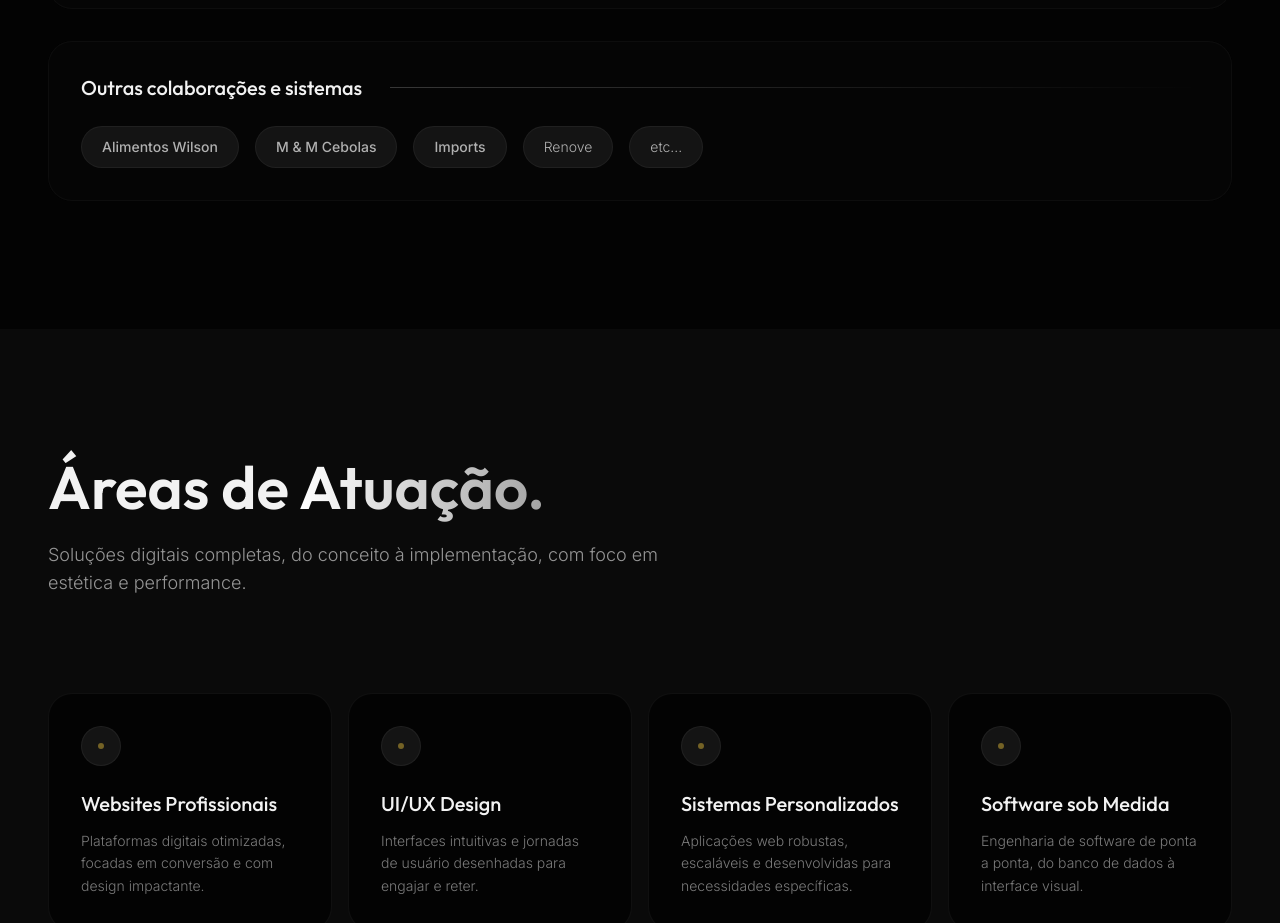
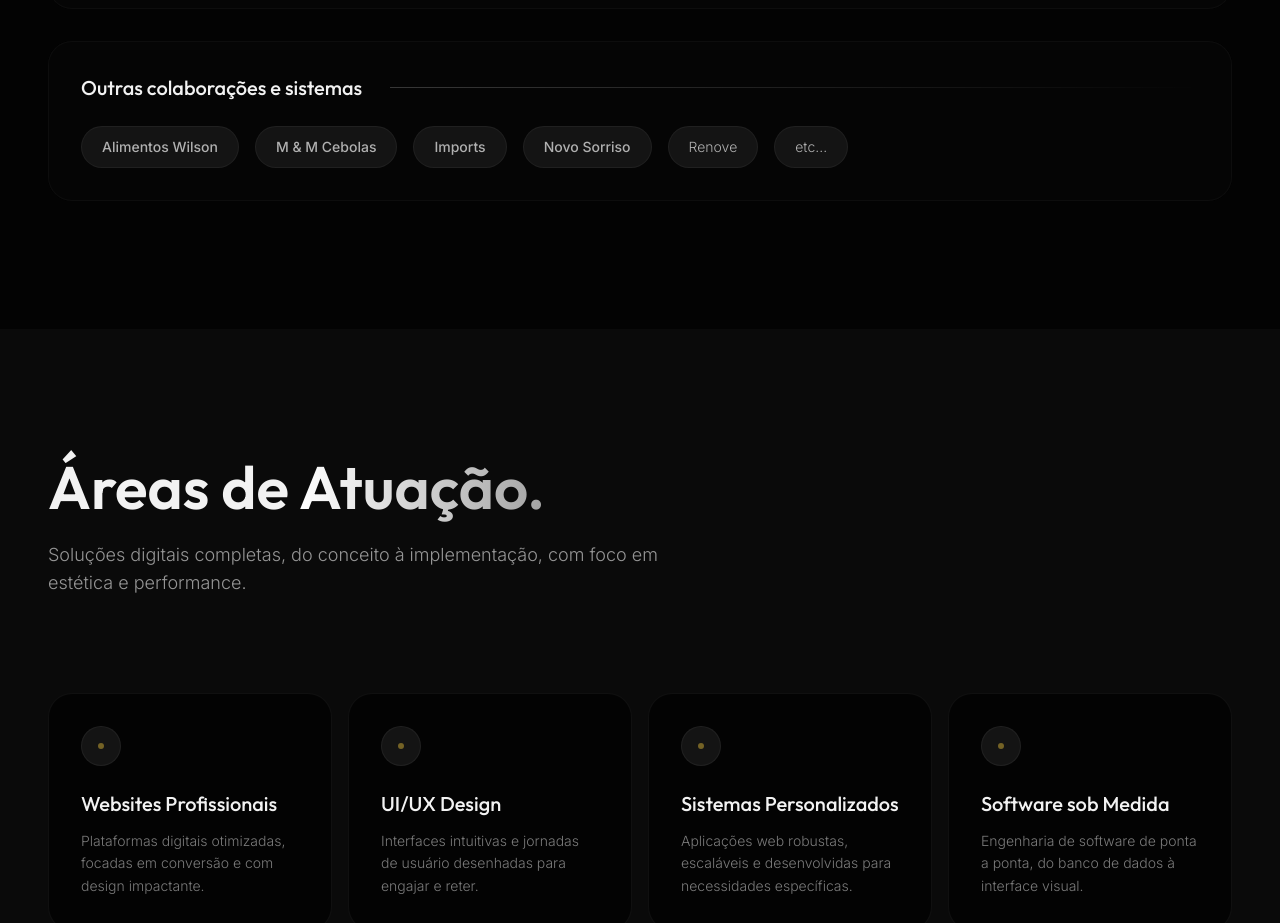
Before and after one commit to Z0oom1/portfolio, a Next.js app: page / in a window 1280 px wide. Shown: the part 3060-3983 px from the top of the page. Built offline with nearby package versions, Linux system fonts and the light colour scheme.

Commit message:
feat: implementa area interativa da Novo Sorriso com sub-projeto Portal Odonto NS, logo, efeito azul fosco, layout vertical, conversao de video e popup restrito

```diff
--- a/src/components/Projects.tsx
+++ b/src/components/Projects.tsx
@@ -12,7 +12,7 @@ interface ProjectCardProps {
   videoSrc?: string;
   link?: string;
   delay?: number;
-  hoverColor?: "odonto" | "celular" | "academia" | "wilson" | "cebola" | "imports";
+  hoverColor?: "odonto" | "celular" | "academia" | "wilson" | "cebola" | "imports" | "sorriso";
   layout?: "horizontal" | "vertical";
   privacyRestricted?: boolean;
   onRestrictedClick?: () => void;
@@ -120,6 +120,10 @@ function ProjectCard({
     imports: {
       border: "group-hover:border-white/40",
       shadow: "group-hover:shadow-[0_0_25px_rgba(255,255,255,0.12)]",
+    },
+    sorriso: {
+      border: "group-hover:border-sky-500/40 group-hover:border-r-blue-600/40",
+      shadow: "group-hover:shadow-[0_0_25px_rgba(56,189,248,0.15),0_0_25px_rgba(37,99,235,0.1)]",
     }
   };
 
@@ -177,6 +181,8 @@ function ProjectCard({
                 ? 'text-emerald-400'
                 : hoverColor === 'imports'
                 ? 'text-white/80 font-medium'
+                : hoverColor === 'sorriso'
+                ? 'text-sky-400'
                 : 'text-gold'
             } text-xs font-medium tracking-widest uppercase mb-2`}>{category}</p>
             <h3 className="text-2xl md:text-3xl font-heading font-medium text-foreground group-hover:text-white transition-colors">
@@ -194,6 +200,8 @@ function ProjectCard({
                 ? 'group-hover:bg-emerald-600 group-hover:border-emerald-600'
                 : hoverColor === 'imports'
                 ? 'group-hover:bg-white group-hover:border-white group-hover:text-black'
+                : hoverColor === 'sorriso'
+                ? 'group-hover:bg-sky-500 group-hover:border-sky-500 group-hover:text-black'
                 : 'group-hover:bg-red-500 group-hover:border-red-500'
             }`}>
               {/* Lock icon */}
@@ -263,14 +271,15 @@ export default function Projects() {
   ];
 
   const otherProjects = [
-    "Alimentos Wilson", "M & M Cebolas", "Imports", "Renove", "etc..."
+    "Alimentos Wilson", "M & M Cebolas", "Imports", "Novo Sorriso", "Renove", "etc..."
   ];
 
   const [showAlimentosWilson, setShowAlimentosWilson] = useState(false);
   const [showCebolas, setShowCebolas] = useState(false);
   const [showImports, setShowImports] = useState(false);
+  const [showSorriso, setShowSorriso] = useState(false);
   const [toastMessage, setToastMessage] = useState<string | null>(null);
-  const [toastColor, setToastColor] = useState<"red" | "emerald" | "white">("red");
+  const [toastColor, setToastColor] = useState<"red" | "emerald" | "white" | "sky">("red");
 
   // Auto-hide toast after 5 seconds
   useEffect(() => {
@@ -282,7 +291,7 @@ export default function Projects() {
     }
   }, [toastMessage]);
 
-  const triggerToast = (message: string, color: "red" | "emerald" | "white") => {
+  const triggerToast = (message: string, color: "red" | "emerald" | "white" | "sky") => {
     setToastColor(color);
     setToastMessage(message);
   };
@@ -327,6 +336,7 @@ export default function Projects() {
                 const isAlimentosWilson = name === "Alimentos Wilson";
                 const isCebolas = name === "M & M Cebolas";
                 const isImports = name === "Imports";
+                const isSorriso = name === "Novo Sorriso";
 
                 if (isAlimentosWilson) {
                   return (
@@ -336,6 +346,7 @@ export default function Projects() {
                         setShowAlimentosWilson(!showAlimentosWilson);
                         setShowCebolas(false);
                         setShowImports(false);
+                        setShowSorriso(false);
                       }}
                       initial={{ opacity: 0, scale: 0.9 }}
                       whileInView={{ opacity: 1, scale: 1 }}
@@ -360,6 +371,7 @@ export default function Projects() {
                         setShowCebolas(!showCebolas);
                         setShowAlimentosWilson(false);
                         setShowImports(false);
+                        setShowSorriso(false);
                       }}
                       initial={{ opacity: 0, scale: 0.9 }}
                       whileInView={{ opacity: 1, scale: 1 }}
@@ -384,6 +396,7 @@ export default function Projects() {
                         setShowImports(!showImports);
                         setShowAlimentosWilson(false);
                         setShowCebolas(false);
+                        setShowSorriso(false);
                       }}
                       initial={{ opacity: 0, scale: 0.9 }}
                       whileInView={{ opacity: 1, scale: 1 }}
@@ -393,6 +406,31 @@ export default function Projects() {
                         showImports
                           ? "bg-white/10 border-white/50 text-white shadow-[0_0_20px_rgba(255,255,255,0.3)]"
                           : "bg-surface-hover border border-white/5 text-foreground/70 hover:text-white hover:border-white/40 hover:bg-white/5 hover:shadow-[0_0_15px_rgba(255,255,255,0.15)]"
+                      }`}
+                    >
+                      {name}
+                    </motion.button>
+                  );
+                }
+
+                if (isSorriso) {
+                  return (
+                    <motion.button
+                      key={name}
+                      onClick={() => {
+                        setShowSorriso(!showSorriso);
+                        setShowAlimentosWilson(false);
+                        setShowCebolas(false);
+                        setShowImports(false);
+                      }}
+                      initial={{ opacity: 0, scale: 0.9 }}
+                      whileInView={{ opacity: 1, scale: 1 }}
+                      viewport={{ once: true }}
+                      transition={{ delay: 0.5 + (i * 0.05), duration: 0.4 }}
+                      className={`px-5 py-2.5 rounded-full font-medium text-sm transition-all duration-500 cursor-pointer ${
+                        showSorriso
+                          ? "bg-gradient-to-r from-sky-500/10 to-blue-600/10 border-l-sky-400 border-r-blue-600 border-t-sky-400 border-b-blue-600 border text-sky-400 shadow-[0_0_20px_rgba(56,189,248,0.25),0_0_20px_rgba(37,99,235,0.15)]"
+                          : "bg-surface-hover border border-white/5 text-foreground/70 hover:text-sky-400 hover:border-sky-500/40 hover:bg-sky-500/5 hover:shadow-[0_0_15px_rgba(56,189,248,0.15)]"
                       }`}
                     >
                       {name}
@@ -551,6 +589,49 @@ export default function Projects() {
                 </motion.div>
               )}
             </AnimatePresence>
+
+            {/* Novo Sorriso Expanded Section */}
+            <AnimatePresence>
+              {showSorriso && (
+                <motion.div
+                  initial={{ opacity: 0, height: 0, marginTop: 0 }}
+                  animate={{ opacity: 1, height: "auto", marginTop: 40 }}
+                  exit={{ opacity: 0, height: 0, marginTop: 0 }}
+                  transition={{ duration: 0.6, ease: [0.16, 1, 0.3, 1] }}
+                  className="overflow-hidden border-t border-white/5 pt-8"
+                >
+                  {/* Logo and Title */}
+                  <div className="flex flex-col items-center justify-center mb-8 gap-3">
+                    <motion.img
+                      src="/logo.png"
+                      alt="Novo Sorriso Logo"
+                      className="h-16 md:h-20 object-contain filter drop-shadow-[0_0_15px_rgba(56,189,248,0.25)]"
+                      initial={{ opacity: 0, y: -10 }}
+                      animate={{ opacity: 1, y: 0 }}
+                      transition={{ duration: 0.5 }}
+                    />
+                    <p className="text-sky-400/80 text-[10px] font-semibold tracking-[0.2em] uppercase">
+                      Acesso Restrito / Gestão Clínica & Consultas
+                    </p>
+                  </div>
+
+                  {/* Sub-projects list */}
+                  <div className="max-w-xl mx-auto">
+                    <ProjectCard
+                      title="Portal Odonto NS"
+                      category="Sistema de Gestão & Consultas"
+                      description="Software e site para a clínica odontológica Novo Sorriso. Trata-se de um sistema completo de controle de consultas e gestão interna que monitora os pacientes da clínica, integrado a um app e site onde o próprio cliente pode realizar agendamentos em dias disponibilizados pela administração."
+                      tags={["Software", "Website", "Mobile App", "Gestão Clínica"]}
+                      videoSrc="/videos/novosorriso.mp4"
+                      hoverColor="sorriso"
+                      layout="vertical"
+                      privacyRestricted={true}
+                      onRestrictedClick={() => triggerToast("O acesso ao Portal Odonto NS está restrito a funcionários autorizados e pacientes da Clínica Novo Sorriso.", "sky")}
+                    />
+                  </div>
+                </motion.div>
+              )}
+            </AnimatePresence>
           </motion.div>
         </div>
       </div>
@@ -567,6 +648,8 @@ export default function Projects() {
                 ? 'border-emerald-500/30 shadow-[0_0_30px_rgba(16,185,129,0.25)]'
                 : toastColor === 'white'
                 ? 'border-white/30 shadow-[0_0_30px_rgba(255,255,255,0.15)]'
+                : toastColor === 'sky'
+                ? 'border-sky-500/30 shadow-[0_0_30px_rgba(56,189,248,0.25)]'
                 : 'border-red-500/30 shadow-[0_0_30px_rgba(239,68,68,0.2)]'
             }`}
           >
@@ -575,6 +658,8 @@ export default function Projects() {
                 ? 'bg-emerald-500/10 border-emerald-500/30 text-emerald-400'
                 : toastColor === 'white'
                 ? 'bg-white/10 border-white/30 text-white'
+                : toastColor === 'sky'
+                ? 'bg-sky-500/10 border-sky-500/30 text-sky-400'
                 : 'bg-red-500/10 border-red-500/30 text-red-500'
             }`}>
               <svg viewBox="0 0 24 24" fill="none" stroke="currentColor" strokeWidth="2" strokeLinecap="round" strokeLinejoin="round" className="w-5 h-5">
@@ -588,6 +673,8 @@ export default function Projects() {
                   ? 'text-emerald-400'
                   : toastColor === 'white'
                   ? 'text-white'
+                  : toastColor === 'sky'
+                  ? 'text-sky-400'
                   : 'text-red-500'
               }`}>Acesso Restrito</h4>
               <p className="text-foreground/70 font-light text-xs mt-1">{toastMessage}</p>
```
Also changed, not shown: public/logo.png (added), 1 other file (tests, documents, lock files or other folders).
